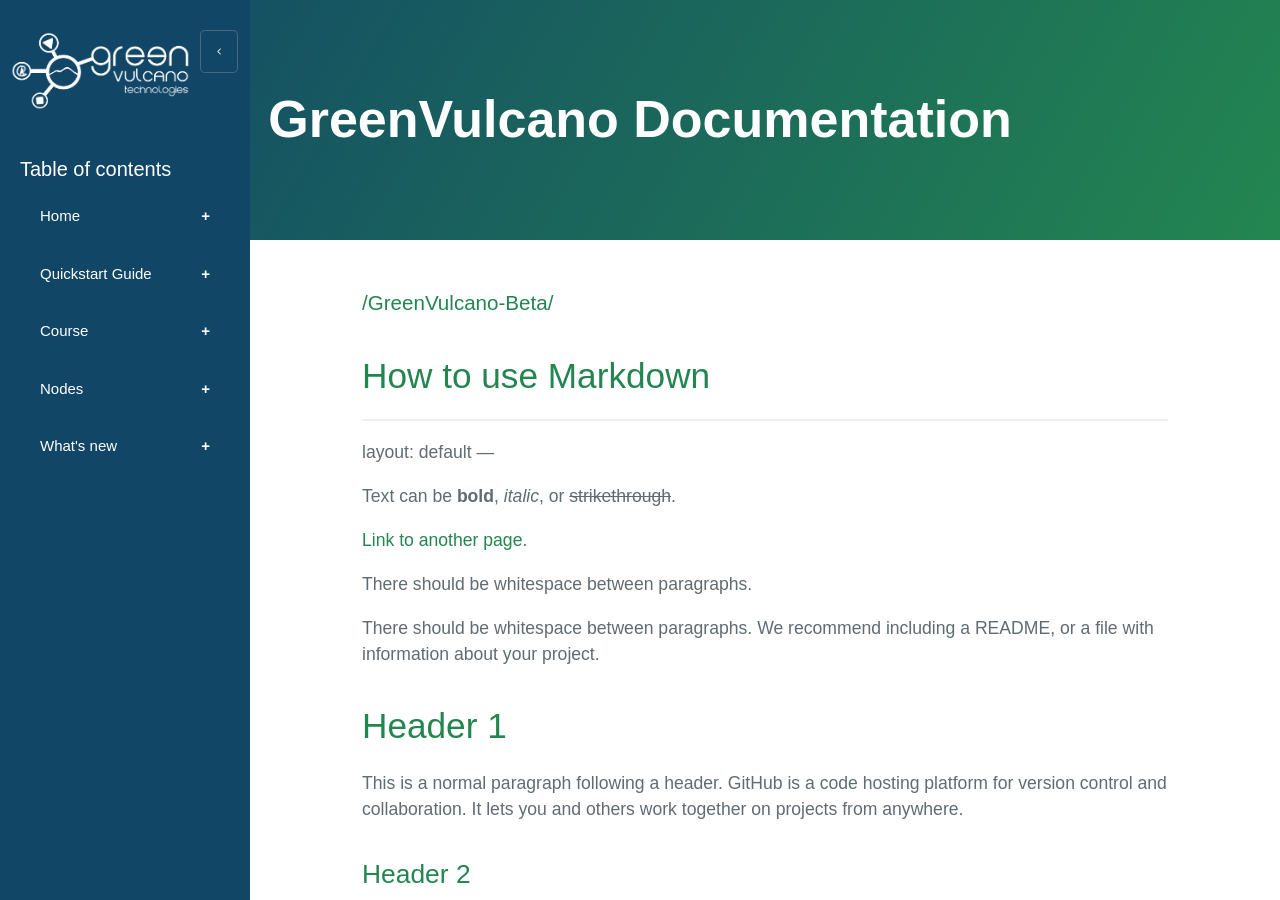
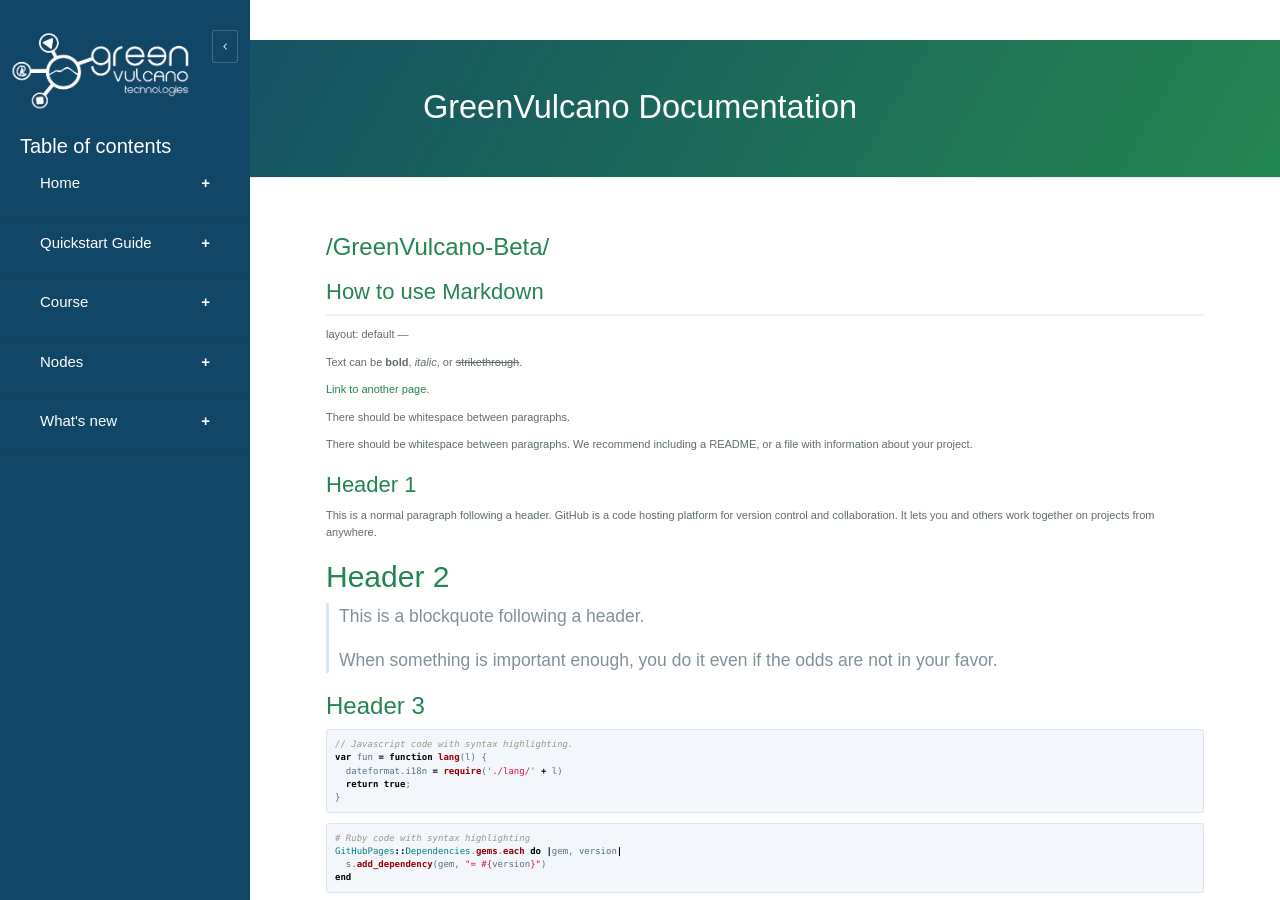
Before and after one commit to dianamw/GreenVulcano-Beta, a Jekyll site: the page built from index.md, in a window 1280 px wide and 900 px high. Built offline with Jekyll 4.4.1, drawn with Linux system fonts in a browser that asks for light colours; our own code applies the rules of GitHub Pages for plain Markdown files; the repository's description, which GitHub fills in, is left out.

Commit message:
Update header.html

```diff
--- a/_includes/header.html
+++ b/_includes/header.html
@@ -6,6 +6,7 @@
     <meta name="viewport" content="width=device-width, initial-scale=1">
     <meta name="theme-color" content="#157878">
     <link href='https://fonts.googleapis.com/css?family=Open+Sans:400,700' rel='stylesheet' type='text/css'>
+    <link href="https://maxcdn.bootstrapcdn.com/bootstrap/3.3.7/css/bootstrap.min.css" rel="stylesheet" integrity="sha384-BVYiiSIFeK1dGmJRAkycuHAHRg32OmUcww7on3RYdg4Va+PmSTsz/K68vbdEjh4u" crossorigin="anonymous">
     <!--<link rel="stylesheet" href="{{ site.baseurl }}/assets/css/bootstrap.min.css">-->
     <link rel="stylesheet" href="{{ site.baseurl }}/assets/css/style.css">
     <link rel="stylesheet" href="https://cdnjs.cloudflare.com/ajax/libs/font-awesome/4.7.0/css/font-awesome.min.css">
```
